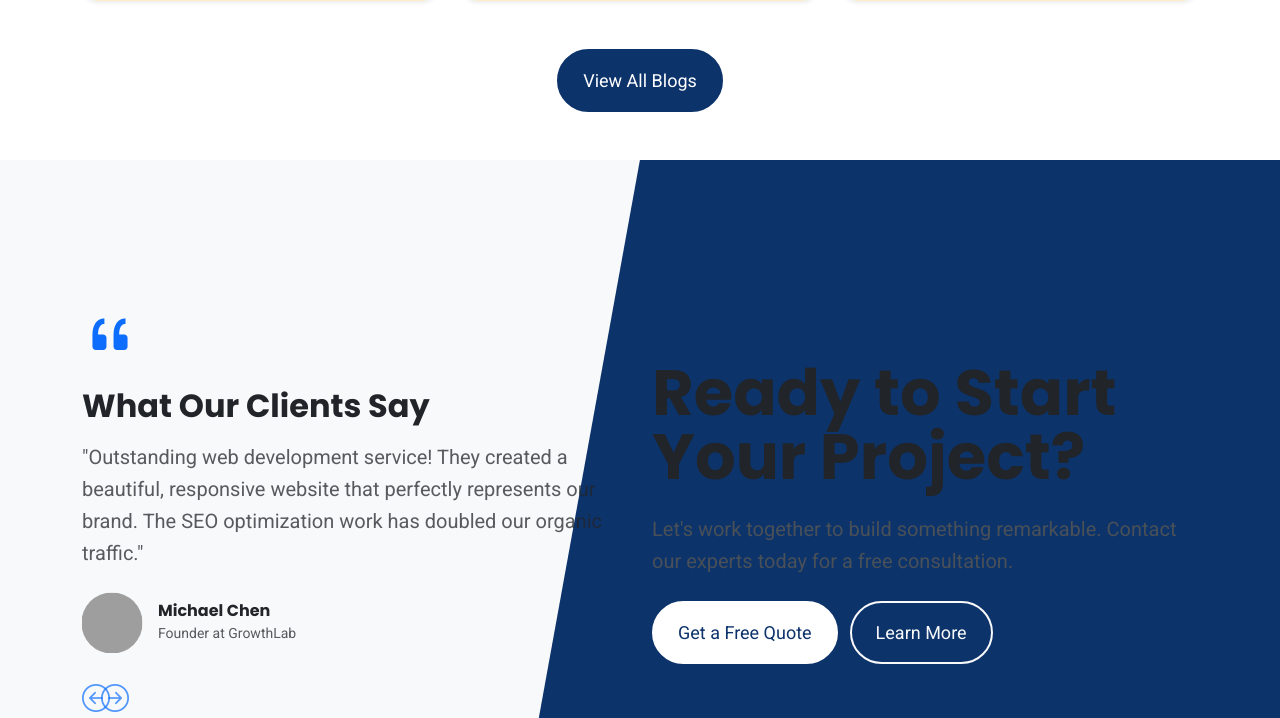
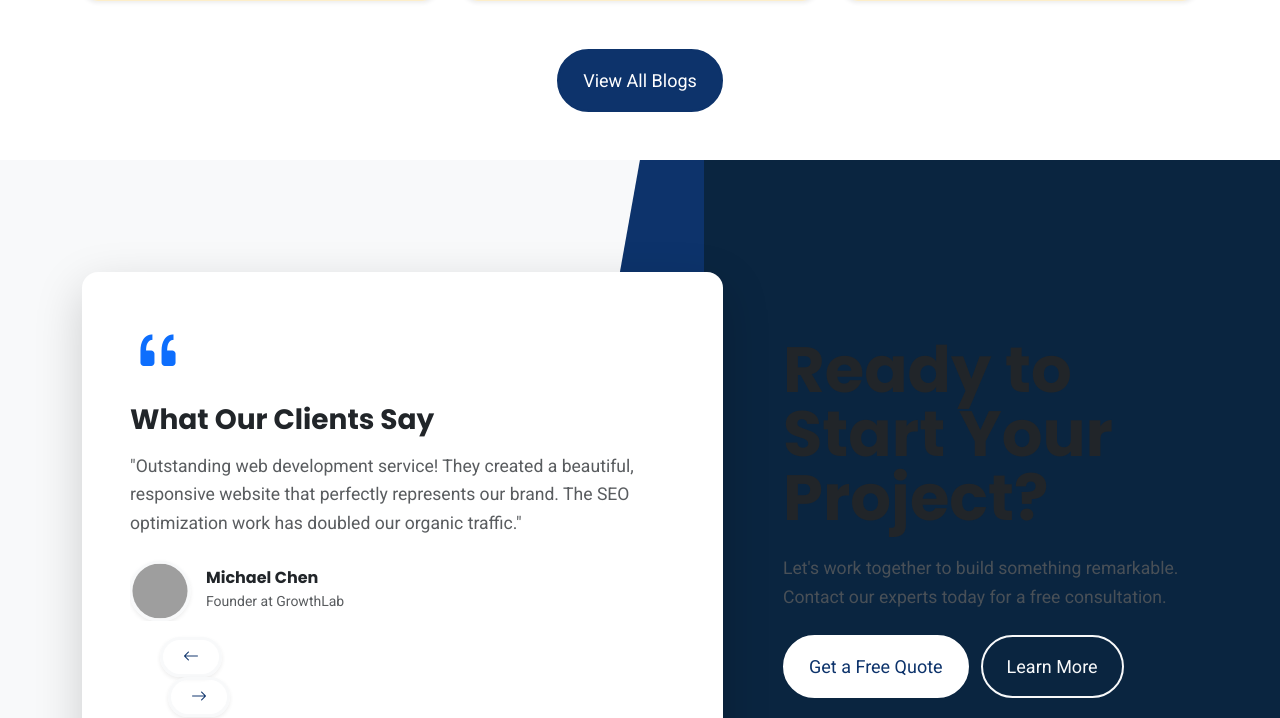
Before and after one commit to Priyanshu845438/Acadify-V3, a PHP site: page / in a window 1280 px wide, after a click on "Web Development". Shown: the part 5782-6500 px from the top of the page. Run offline with PHP 8.4, Linux system fonts and the light colour scheme; grey boxes are pictures that could not be loaded.

Commit message:
Update testimonial section for improved overlapping design and responsiveness
Modify assets/css/components/testimonial-cta.css and components/testimonial-cta.html to implement a new overlapping design with a dark blue panel, adjust spacing, and enhance responsiveness for a better visual presentation.

Replit-Commit-Author: Agent
Replit-Commit-Session-Id: 0f1d4867-b0a5-4b08-b4e1-b311113246ad
Replit-Commit-Checkpoint-Type: intermediate_checkpoint
Replit-Commit-Screenshot-Url: https://storage.googleapis.com/screenshot-production-us-central1/68327666-7268-4f36-9499-efaaa173bd4f/0f1d4867-b0a5-4b08-b4e1-b311113246ad/RPXkMot

```diff
--- a/assets/css/components/testimonial-cta.css
+++ b/assets/css/components/testimonial-cta.css
@@ -1,205 +1,178 @@
-/* Testimonial CTA Component Styles - Mobile First */
+/* Testimonial CTA Component Styles - Improved Overlapping Design */
 
-/* Base styles for mobile (<576px) */
 .testimonial-cta-section {
-  padding: 3rem 0;
-  position: relative;
-  overflow: hidden;
+  overflow: hidden; /* Prevents horizontal scroll */
+  padding: 4rem 0;
 }
 
-.testimonial-cta-section .container {
-  position: relative;
-  z-index: 2;
+/* The dark blue panel on the right */
+.cta-panel {
+  position: absolute;
+  top: 0;
+  right: 0;
+  width: 45%; /* Adjust the split point */
+  height: 100%;
+  background-color: #0A2540; /* A professional navy blue */
+  z-index: 1;
 }
 
-/* Testimonial content */
-.testimonial-content {
-  text-align: center;
-  margin-bottom: 2rem;
+/* Overlapping card styling */
+.testimonial-cta-section .card {
+  background: white;
+  border: none;
+  box-shadow: 0 1rem 3rem rgba(0, 0, 0, 0.175);
+  z-index: 3;
+  position: relative;
 }
 
-.testimonial-content h2 {
-  font-size: clamp(1.5rem, 4vw, 2.5rem);
-  line-height: 1.2;
-  margin-bottom: 1rem;
-  font-weight: 700;
+/* Carousel controls styling */
+.carousel-controls .btn {
+  width: 40px;
+  height: 40px;
+  border-width: 2px;
+  display: inline-flex;
+  align-items: center;
+  justify-content: center;
 }
 
-.testimonial-content .lead {
-  font-size: clamp(1rem, 2.5vw, 1.25rem);
-  line-height: 1.5;
-  margin-bottom: 2rem;
+.carousel-controls .btn:hover {
+  background-color: var(--bs-primary);
+  border-color: var(--bs-primary);
+  color: white;
 }
 
-/* Testimonial card mobile styles */
-.testimonial-card {
-  background: rgba(255, 255, 255, 0.95);
-  border-radius: 1rem;
-  padding: 1.5rem;
-  box-shadow: 0 10px 40px rgba(0, 0, 0, 0.1);
-  border: none;
-  margin-bottom: 2rem;
-  text-align: center;
+/* CTA section styling */
+.testimonial-cta-section .col-lg-5 {
+  z-index: 2;
+  position: relative;
 }
 
-.testimonial-avatar {
-  width: 64px;
-  height: 64px;
-  border-radius: 50%;
-  margin: 0 auto 1rem;
-  overflow: hidden;
-  border: 3px solid var(--bs-primary);
+/* Testimonial content inside the card */
+.testimonial-cta-section .carousel-item {
+  padding: 0;
 }
 
-.testimonial-avatar img {
-  width: 100%;
-  height: 100%;
-  object-fit: cover;
+.testimonial-cta-section .display-4 {
+  margin-bottom: 1rem;
 }
 
-.testimonial-text {
-  font-size: 1rem;
-  line-height: 1.6;
-  margin-bottom: 1rem;
-  font-style: italic;
+.testimonial-cta-section h2 {
+  color: var(--bs-dark);
+  font-size: 1.75rem;
 }
 
-.testimonial-author {
-  font-weight: 600;
-  color: var(--bs-dark);
-  margin-bottom: 0.25rem;
+.testimonial-cta-section .lead {
+  font-size: 1.1rem;
+  line-height: 1.6;
 }
 
-.testimonial-role {
-  font-size: 0.875rem;
-  color: var(--bs-primary);
+/* Avatar styling */
+.testimonial-cta-section .rounded-circle {
+  object-fit: cover;
+  border: 3px solid var(--bs-light);
+  box-shadow: 0 0.125rem 0.25rem rgba(0, 0, 0, 0.075);
 }
 
-/* CTA section */
-.cta-content {
-  text-align: center;
-  padding: 2rem 1rem;
-  background: rgba(255, 255, 255, 0.9);
-  border-radius: 1rem;
-  box-shadow: 0 10px 30px rgba(0, 0, 0, 0.1);
-}
-
-.cta-content h3 {
-  font-size: clamp(1.25rem, 3vw, 1.75rem);
-  margin-bottom: 1rem;
-  font-weight: 700;
-}
-
-.cta-content p {
-  margin-bottom: 1.5rem;
-  font-size: clamp(0.95rem, 2vw, 1.1rem);
-}
-
-/* Button styling */
-.cta-buttons {
-  display: flex;
-  flex-direction: column;
-  gap: 0.75rem;
-  align-items: center;
-}
-
-.cta-buttons .btn {
-  min-height: 44px;
-  padding: 0.75rem 1.5rem;
-  font-weight: 600;
-  border-radius: 2rem;
-  white-space: nowrap;
-  width: 100%;
-  max-width: 280px;
-}
-
-/* Rating stars */
-.rating-stars {
-  display: flex;
-  justify-content: center;
-  gap: 0.25rem;
-  margin: 1rem 0;
-}
-
-.rating-stars i {
-  color: #ffc107;
-  font-size: 1.25rem;
-}
-
-/* Small devices (landscape phones, 576px and up) */
-@media (min-width: 576px) {
-  .testimonial-cta-section {
-    padding: 4rem 0;
+/* --- MOBILE RESPONSIVE ADJUSTMENTS --- */
+@media (max-width: 991.98px) {
+  /* On mobile, we stack instead of overlap */
+  .cta-panel {
+    position: relative; /* Change from absolute to relative */
+    width: 100%;
+    height: auto;
+    padding: 4rem 1rem; /* Give it its own space */
+    margin-top: 2rem; /* Add some separation */
   }
 
-  .testimonial-card {
-    padding: 2rem;
+  .testimonial-cta-section .card {
+    margin-bottom: 2rem; /* Add space between the card and the CTA panel */
+    box-shadow: 0 0.5rem 1rem rgba(0,0,0,.15) !important; /* Keep a nice shadow */
   }
 
-  .testimonial-avatar {
-    width: 72px;
-    height: 72px;
+  .testimonial-cta-section .col-lg-5 {
+    padding-left: 1rem !important; /* Reset desktop padding */
   }
 
-  .cta-buttons {
-    flex-direction: row;
-    justify-content: center;
+  .testimonial-cta-section {
+    padding: 3rem 0;
   }
 
-  .cta-buttons .btn {
-    width: auto;
-    min-width: 180px;
+  /* Center content on mobile */
+  .testimonial-cta-section .text-center {
+    text-align: center !important;
+  }
+
+  /* Adjust card padding on mobile */
+  .testimonial-cta-section .card {
+    padding: 1.5rem !important;
+  }
+
+  .testimonial-cta-section .card .p-4 {
+    padding: 1.5rem !important;
+  }
+
+  .testimonial-cta-section .card .p-lg-5 {
+    padding: 1.5rem !important;
   }
 }
 
-/* Medium devices (tablets, 768px and up) */
-@media (min-width: 768px) {
+@media (max-width: 767.98px) {
   .testimonial-cta-section {
-    padding: 5rem 0;
+    padding: 2rem 0;
   }
 
-  /* Two column layout on larger screens */
-  .testimonial-cta-row {
-    align-items: center;
+  .testimonial-cta-section h2 {
+    font-size: 1.5rem;
   }
 
-  .testimonial-content {
-    text-align: left;
-    margin-bottom: 0;
+  .testimonial-cta-section .display-3 {
+    font-size: 2rem;
   }
 
-  .testimonial-card {
-    margin-bottom: 0;
+  .testimonial-cta-section .lead {
+    font-size: 1rem;
   }
 
-  .cta-content {
-    padding: 2.5rem;
+  /* Stack buttons vertically on very small screens */
+  .testimonial-cta-section .btn {
+    display: block;
+    width: 100%;
+    margin: 0.5rem 0;
+  }
+
+  .testimonial-cta-section .btn.me-2 {
+    margin-right: 0 !important;
   }
 }
 
-/* Large devices (desktops, 992px and up) */
-@media (min-width: 992px) {
-  .testimonial-cta-section {
-    padding: 6rem 0;
+/* Improved hover effects */
+.testimonial-cta-section .btn-light:hover {
+  background-color: var(--bs-primary);
+  border-color: var(--bs-primary);
+  color: white;
+  transform: translateY(-2px);
+  transition: all 0.3s ease;
+}
+
+.testimonial-cta-section .btn-outline-light:hover {
+  background-color: white;
+  color: var(--bs-primary);
+  transform: translateY(-2px);
+  transition: all 0.3s ease;
+}
+
+/* Animation for the overlapping card */
+.testimonial-cta-section .card {
+  animation: fadeInUp 0.6s ease-out;
+}
+
+@keyframes fadeInUp {
+  from {
+    opacity: 0;
+    transform: translateY(30px);
   }
-
-  .testimonial-avatar {
-    width: 80px;
-    height: 80px;
-  }
-
-  .testimonial-text {
-    font-size: 1.1rem;
+  to {
+    opacity: 1;
+    transform: translateY(0);
   }
 }
-
-/* Extra large devices (large desktops, 1200px and up) */
-@media (min-width: 1200px) {
-  .testimonial-card {
-    padding: 2.5rem;
-  }
-
-  .cta-content {
-    padding: 3rem;
-  }
-}
--- a/components/testimonial-cta.html
+++ b/components/testimonial-cta.html
@@ -1,11 +1,20 @@
-<!-- TESTIMONIAL & CTA SECTION (DIAGONAL DESIGN) -->
-<section class="testimonial-cta-section position-relative">
-    <div class="container position-relative" style="z-index: 2;">
+<!-- TESTIMONIAL & CTA SECTION (IMPROVED OVERLAPPING DESIGN) -->
+<section class="testimonial-cta-section position-relative bg-light">
+  <!-- Dark Blue Background Panel (Right Side) -->
+  <div class="cta-panel"></div>
+
+  <div class="container py-5 position-relative" style="z-index: 2;">
     <div class="row align-items-center">
 
-            <!-- === Left Column: Testimonial Carousel === -->
-            <div class="col-lg-6 py-5">
-                <div id="testimonialSlider" class="carousel slide" data-bs-ride="carousel">
+      <!-- This single column will contain both the card and the CTA content -->
+      <div class="col-12">
+        <div class="row align-items-center">
+
+          <!-- Left Part (within the card) -->
+          <div class="col-lg-7">
+            <!-- Overlapping Card -->
+            <div class="card shadow-lg border-0 rounded-4 p-4 p-lg-5">
+              <div id="testimonialCardSlider" class="carousel slide" data-bs-ride="carousel">
                 <div class="carousel-inner">
                   <!-- SLIDE 1 -->
                   <div class="carousel-item active">
@@ -20,6 +29,7 @@
                       </div>
                     </div>
                   </div>
+
                   <!-- SLIDE 2 -->
                   <div class="carousel-item">
                     <i class="bi bi-quote text-primary display-4"></i>
@@ -33,6 +43,7 @@
                       </div>
                     </div>
                   </div>
+
                   <!-- SLIDE 3 -->
                   <div class="carousel-item">
                     <i class="bi bi-quote text-primary display-4"></i>
@@ -47,20 +58,22 @@
                     </div>
                   </div>
                 </div>
+
                 <!-- Custom Carousel Controls -->
-                    <div class="carousel-controls mt-4">
-                        <button class="carousel-control-prev" type="button" data-bs-target="#testimonialSlider" data-bs-slide="prev">
-                            <i class="bi bi-arrow-left-circle fs-3 text-primary"></i>
+                <div class="carousel-controls text-end mt-3">
+                  <button class="btn btn-outline-primary rounded-circle me-2" type="button" data-bs-target="#testimonialCardSlider" data-bs-slide="prev">
+                    <i class="bi bi-arrow-left"></i>
                   </button>
-                        <button class="carousel-control-next" type="button" data-bs-target="#testimonialSlider" data-bs-slide="next">
-                            <i class="bi bi-arrow-right-circle fs-3 text-primary"></i>
+                  <button class="btn btn-outline-primary rounded-circle" type="button" data-bs-target="#testimonialCardSlider" data-bs-slide="next">
+                    <i class="bi bi-arrow-right"></i>
                   </button>
                 </div>
               </div>
             </div>
+          </div>
 
-            <!-- === Right Column: Call to Action === -->
-            <div class="col-lg-6 text-white text-center text-lg-start py-5">
+          <!-- Right Part (CTA) -->
+          <div class="col-lg-5 ps-lg-5 text-white text-center text-lg-start">
             <h1 class="display-3 fw-bold lh-1">Ready to Start Your Project?</h1>
             <p class="lead my-4">Let's work together to build something remarkable. Contact our experts today for a free consultation.</p>
             <div>
@@ -71,4 +84,6 @@
 
         </div>
       </div>
+    </div>
+  </div>
 </section>
```
Also changed, not shown: .local/state/replit/agent/.latest.json, 3 other files. Lines whose indentation alone changed are shown as unchanged.
